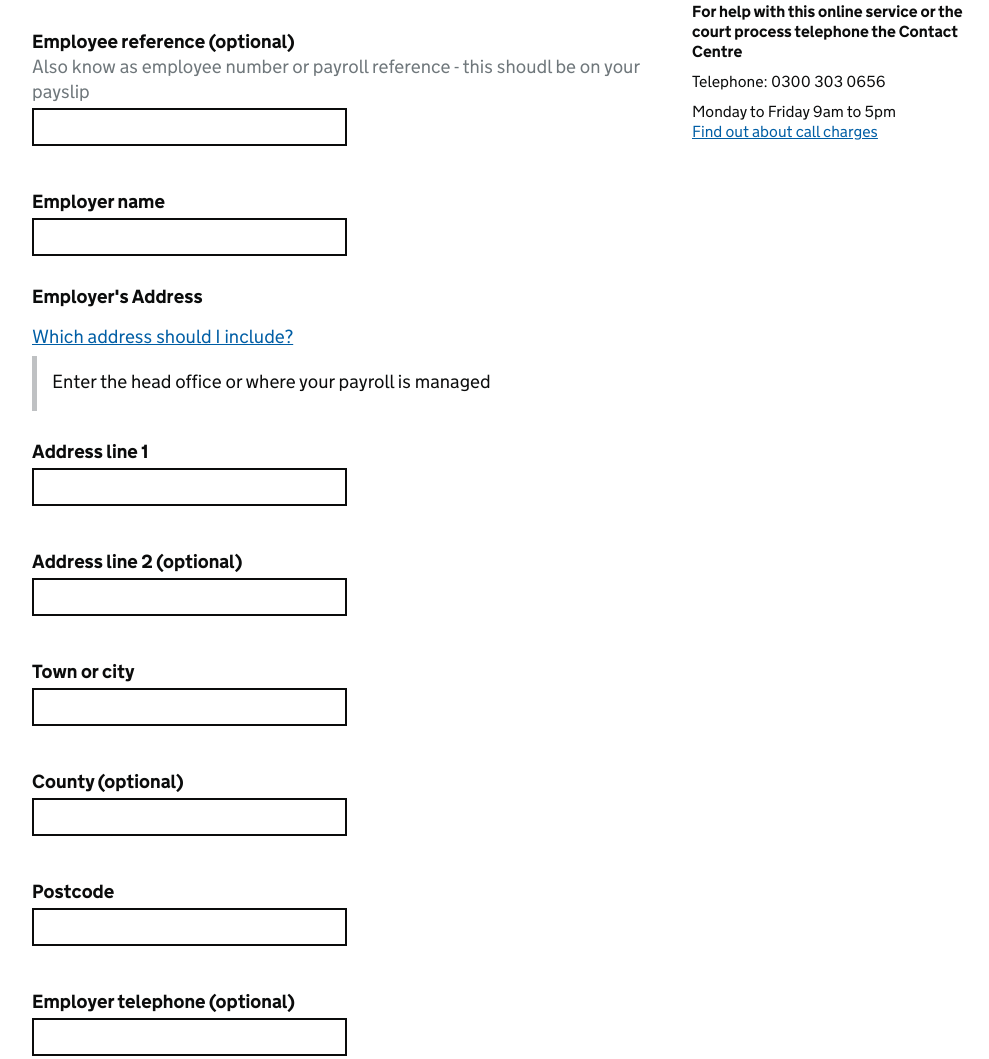
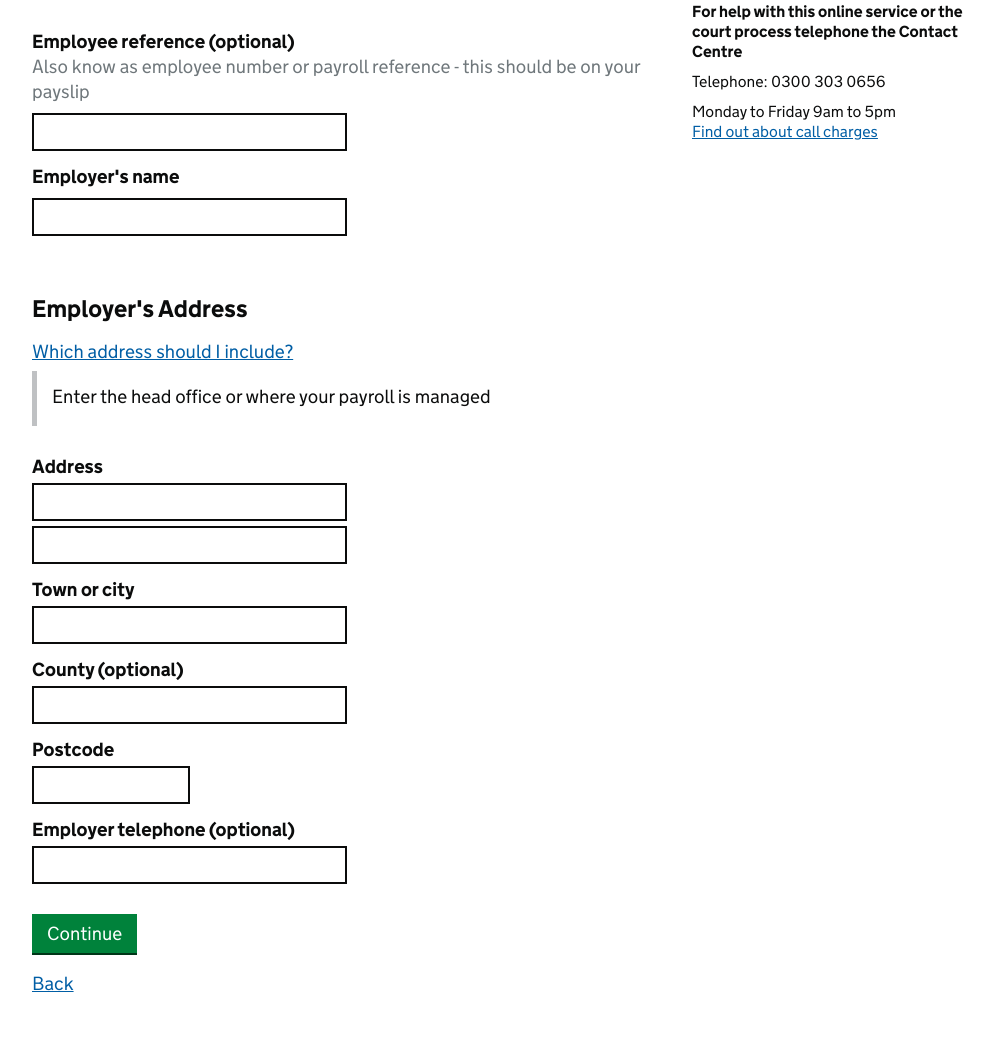
Before and after one commit to blackmonday/onlineplea, a website: page app/views/map/your-employment.html in a window 1280 px wide. Shown: the part 215-1274 px from the top of the page, without its empty margins (128-1117 px from the left). Drawn offline with nearby package versions, Linux system fonts and the light colour scheme; files that its build step writes are made by us from their sources.

Commit message:
massive update to update to match latest designs

```diff
--- a/app/views/map/your-employment.html
+++ b/app/views/map/your-employment.html
@@ -17,22 +17,22 @@
 
             <h1 class="heading-xlarge">Your employment</h1>
 
-                <div class="form-group">
+                <div class="form-group bottom_0">
                     <fieldset class="inline">
                         <label class="form-label bold" for="employee-reference">Employee reference (optional)</label>
-                        <span class="form-hint">Also know as employee number or payroll reference - this shoudl be on your payslip</span>
+                        <span class="form-hint bottom_5">Also know as employee number or payroll reference - this should be on your payslip</span>
                         <input class="form-control" id="employee-reference" type="text" name="employee-reference"  value="{{ data['employee-reference'] }}">
                     </fieldset>
                 </div>
 
-                <div class="form-group">
+                <div class="form-group top_15">
                     <fieldset class="inline" data-required data-error="You must provide your employer's name">
-                        <label class="form-label bold top_15" for="employer-address">Employer name</label>
+                        <label class="form-label bold bottom_5" for="employer-address">Employer's name</label>
                         <input class="form-control" id="employer-name" type="text" name="employer-name" value="{{ data['employer-name'] }}">
                     </fieldset>
                 </div>
 
-                <p class="heading-small top_15 bottom_15">Employer's Address</p>
+                <p class="heading-medium top_60 bottom_15">Employer's Address</p>
 
                 <details open>
                     <summary><span class="summary">Which address should I include?</span></summary>
@@ -41,43 +41,38 @@
                     </div>
                 </details>
 
-                <div class="form-group">
+                <div class="form-group bottom_0">
                     <fieldset class="inline" data-required data-error="You must provide your employer's address">
-                        <label class="form-label bold top_15" for="employer-address">Address line 1</label>
-                        <input class="form-control" id="employer-address-line-1" type="text" name="employer-address-line-1" value="{{ data['employer-address-line-1'] }}">
-                    </fieldset>
-                </div>
-                <div class="form-group">
-                    <fieldset class="inline">
-                        <label class="form-label bold top_15" for="employer-address">Address line 2 (optional)</label>
+                        <label class="form-label bold top_15" for="employer-address">Address</label>
+                        <input class="form-control bottom_5" id="employer-address-line-1" type="text" name="employer-address-line-1" value="{{ data['employer-address-line-1'] }}">
                         <input class="form-control" id="employer-address-line-2" type="text" name="employer-address-line-2" value="{{ data['employer-address-line-2'] }}">
                     </fieldset>
                 </div>
 
-                <div class="form-group">
+                <div class="form-group top_15 bottom_0">
                     <fieldset class="inline" data-required data-error="You must provide your employer's town or city">
-                        <label class="form-label bold top_15" for="employer-address">Town or city</label>
+                        <label class="form-label bold" for="employer-address">Town or city</label>
                         <input class="form-control" id="employer-city" type="text" name="employer-city" value="{{ data['employer-city'] }}">
                     </fieldset>
                 </div>
 
-                <div class="form-group">
+                <div class="form-group top_15 bottom_0">
                     <fieldset class="inline">
-                        <label class="form-label bold top_15" for="employer-address">County (optional)</label>
+                        <label class="form-label bold" for="employer-address">County (optional)</label>
                         <input class="form-control" id="employer-county" type="text" name="employer-county" value="{{ data['employer-county'] }}">
                     </fieldset>
                 </div>
 
-                <div class="form-group">
+                <div class="form-group top_15 bottom_0">
                     <fieldset class="inline" data-required data-error="You must provide your employer's postcode">
-                        <label class="form-label bold top_15" for="employer-address">Postcode</label>
-                        <input class="form-control" id="employer-postcode" type="text" name="employer-postcode" value="{{ data['employer-postcode'] }}">
+                        <label class="form-label bold" for="employer-address">Postcode</label>
+                        <input class="form-control form-control-1-4" id="employer-postcode" type="text" name="employer-postcode" value="{{ data['employer-postcode'] }}">
                     </fieldset>
                 </div>
 
-                <div class="form-group">
+                <div class="form-group top_15">
                     <fieldset class="inline">
-                        <label class="form-label bold top_15" for="employer-address">Employer telephone (optional)</label>
+                        <label class="form-label bold" for="employer-address">Employer telephone (optional)</label>
                         <input class="form-control" id="employer-telephone" type="text" name="employer-telephone"  value="{{ data['employer-telephone'] }}">
 
                     </fieldset>
```
Also changed, not shown: app/views/includes/map/help-and-advice-4.html (added, +4 -0 lines), app/views/map/check-your-answers.html (+6 -0 lines), app/views/map/confirmation.html (+1 -1 lines), app/views/map/deductions-from-earnings.html (+1 -1 lines), app/views/map/feedback-confirmation.html (+1 -3 lines), app/views/map/give-feedback.html (+1 -3 lines), app/views/map/guilty-plea.html (+1 -0 lines), app/views/map/not-guilty-plea.html (+6 -6 lines), app/views/map/your-court-hearing.html (+2 -2 lines), app/views/map/your-details.html (+3 -3 lines), app/views/map/your-finances.html (+4 -3 lines), app/views/map/your-income.html (+5 -4 lines), app/views/map/your-monthly-outgoings-detail.html (+8 -7 lines), app/views/map/your-monthly-outgoings.html (+1 -0 lines), 1 more files, 4 other files.
